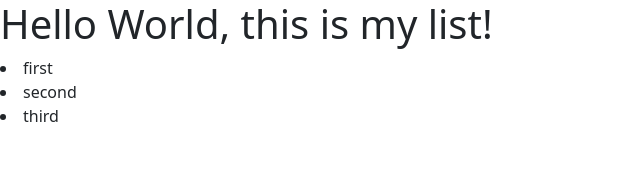
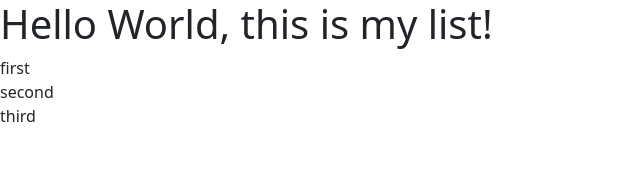
Before and after one commit to zayan-farazi/devsoc-webpage, a React (Vite) app in the folder devsoc-webpage/: page / in a window 1280 px wide. Shown: the top 178 px of the page, without its empty margins (0-640 px from the left). Built offline with nearby package versions, Linux system fonts and the light colour scheme.

Commit message:
feature: experimenting with onClick property

```diff
--- a/devsoc-webpage/src/components/ListGroup.tsx
+++ b/devsoc-webpage/src/components/ListGroup.tsx
@@ -10,7 +10,14 @@
       {/* This is how to dynamically use an array in jsx */}
       {list.map((item) => (
         // keys allow for elements to be uniquely identified
-        <li key={item}> {item}</li>
+        <li
+          className="list-group-item"
+          key={item}
+          onClick={() => console.log("clicked.")}
+        >
+          {" "}
+          {item}
+        </li>
       ))}
     </>
   );
```
